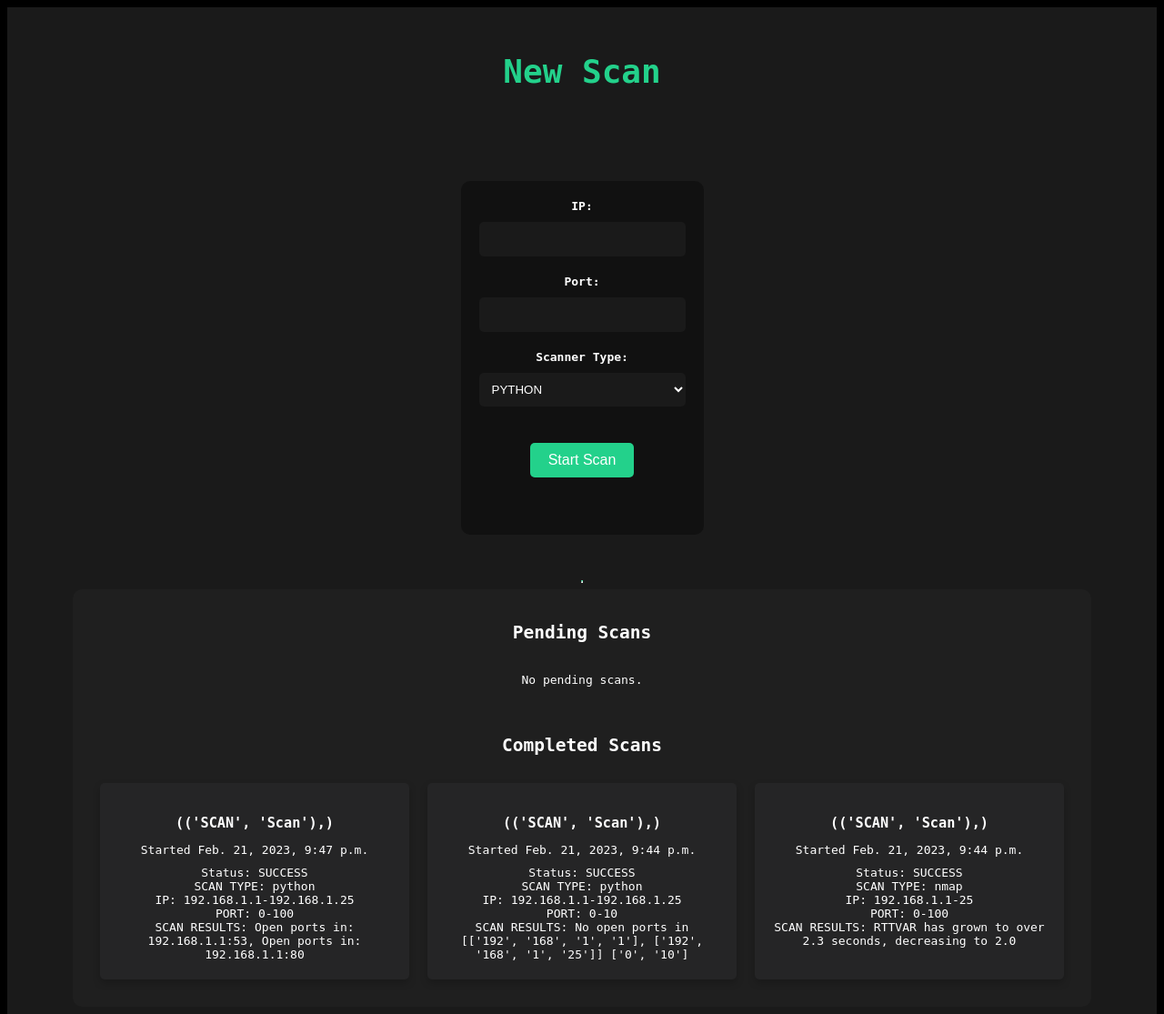
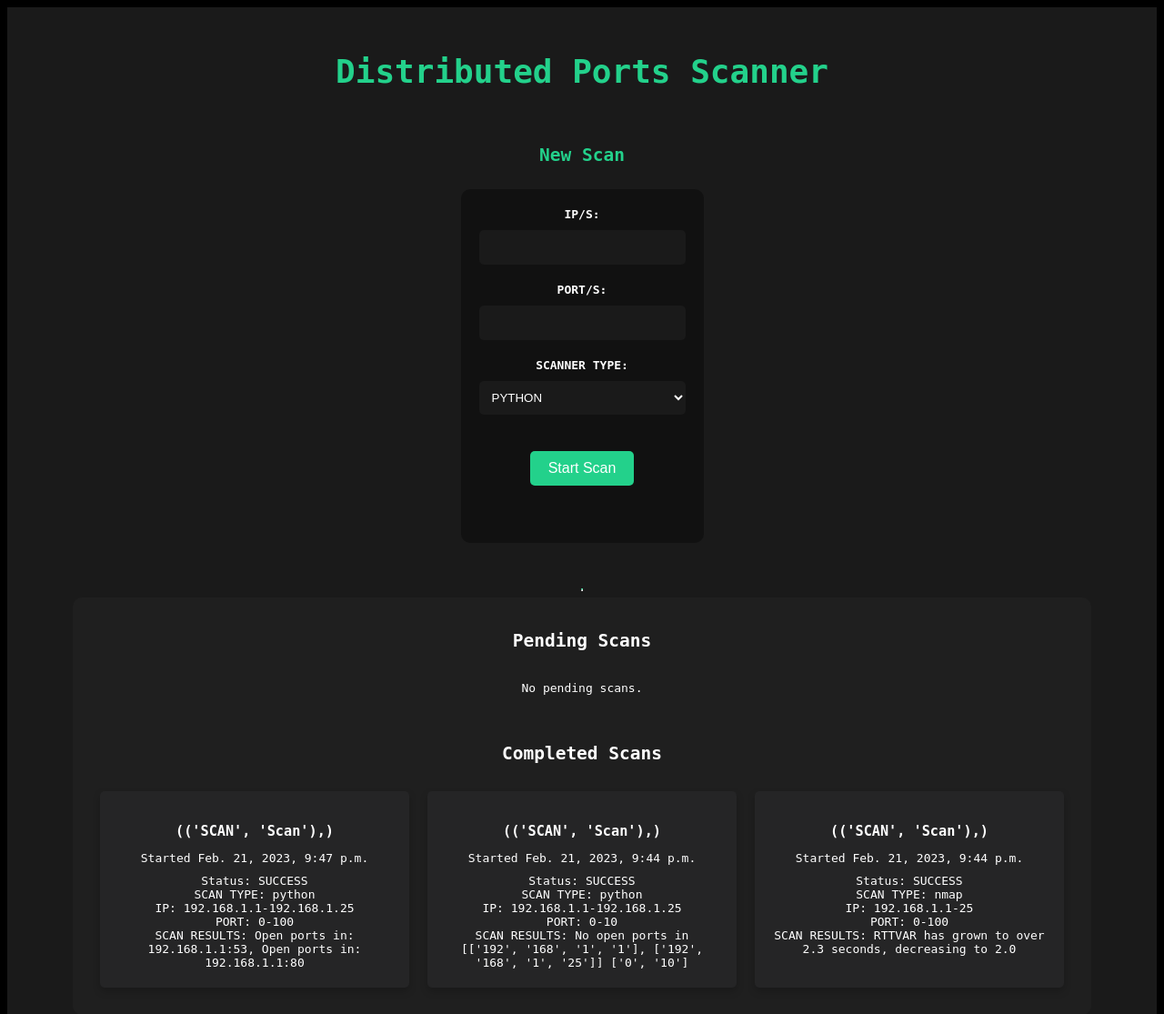
Before and after one commit to j0k3rD/distributed_port_scanner, a Django app: page /scanner/list in a window 1280 px wide. Shown: the top 1115 px of the page at 91% size. Run offline with Django 3.2, Linux system fonts and the light colour scheme; data comes from the database, SQL or seed files in the repository; both versions use the stored data as it was after the commit; parts of the project's set-up code (start-up, migrations or seed data) failed here and were passed over.

Commit message:
fixing distributed_port_scanner msg

```diff
--- a/scanner/services/port_scanning.py
+++ b/scanner/services/port_scanning.py
@@ -106,7 +106,7 @@ def scan_with_python(ip, port_range):
                                 s.close()
             result =  ', '.join(['{} {}:{}'.format((OPEN_PORTS), ip, port) for (ip, port) in open_ports])
             if result == '':
-                return 'No open ports in {ip_range} {port_range}'.format(ip_range=ip_range, port_range=port_range)
+                return "No open ports in the specified IP range and port range."
             else:
                 return result
     else:
--- a/scanner/templates/scan/list.html
+++ b/scanner/templates/scan/list.html
@@ -79,15 +79,16 @@
     </style>
     <body>
       <div id="container" style="text-align:center;background-color:#1a1a1a;color:white;padding-bottom:20px;">
-        <h1 style="color:#23d18b;margin-top:50px;">New Scan</h1>
-        <div style="background-color:#111111;display:inline-block;padding:20px;border-radius:10px;margin-top:50px;">
+        <h1 style="color:#23d18b;margin-top:50px;">Distributed Ports Scanner</h1>
+        <h2 style="color:#23d18b;margin-top:10px;">New Scan</h2>
+        <div style="background-color:#111111;display:inline-block;padding:20px;border-radius:10px;margin-top:10px;">
             <form action="{% url 'scan_start' %}" method="POST">
                 {% csrf_token %}
-                <label for="ip" style="display:block;font-weight:bold;margin-bottom:10px;">IP:</label>
+                <label for="ip" style="display:block;font-weight:bold;margin-bottom:10px;">IP/S:</label>
                 <input type="text" name="ip" id="ip" style="width:100%;padding:10px;border-radius:5px;border:none;margin-bottom:20px;background-color:#1a1a1a;color:white;">
-                <label for="port" style="display:block;font-weight:bold;margin-bottom:10px;">Port:</label>
+                <label for="port" style="display:block;font-weight:bold;margin-bottom:10px;">PORT/S:</label>
                 <input type="text" name="port" id="port" style="width:100%;padding:10px;border-radius:5px;border:none;margin-bottom:20px;background-color:#1a1a1a;color:white;">
-                <label for="scanner_type" style="display:block;font-weight:bold;margin-bottom:10px;">Scanner Type:</label>
+                <label for="scanner_type" style="display:block;font-weight:bold;margin-bottom:10px;">SCANNER TYPE:</label>
                 <select name="scanner_type" id="scan_form" style="width:100%;padding:10px;border-radius:5px;border:none;margin-bottom:20px;background-color:#1a1a1a;color:white;">
                     <option value="python">PYTHON</option>
                     <option value="nmap">NMAP</option>
```
Also changed, not shown: db.sqlite3.
